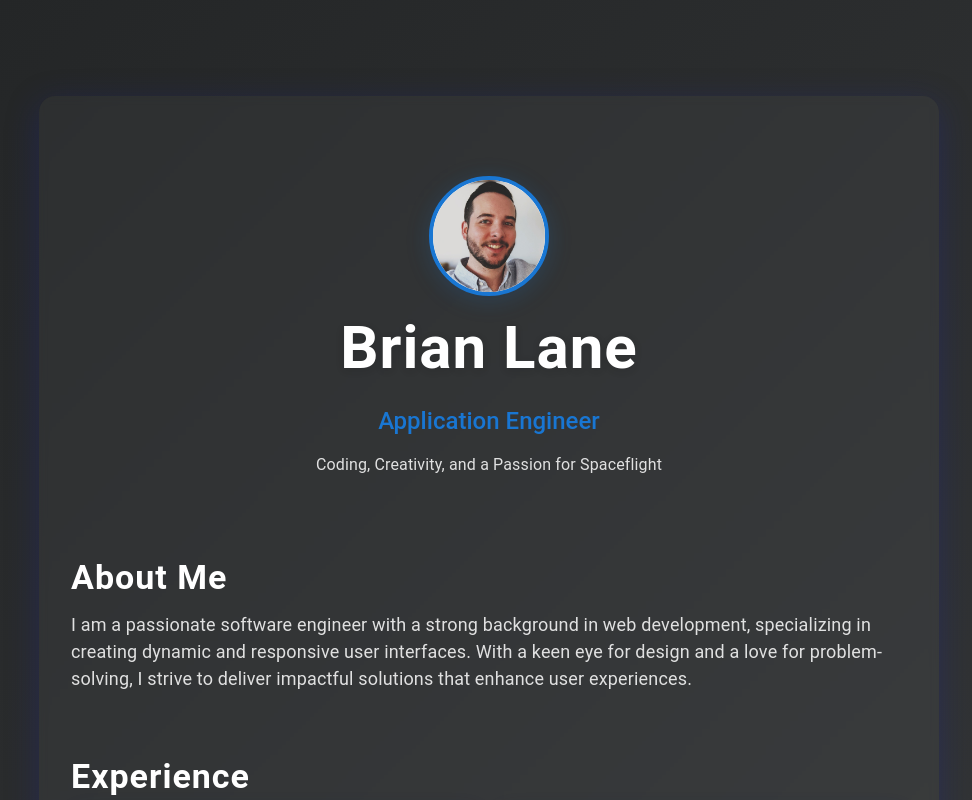
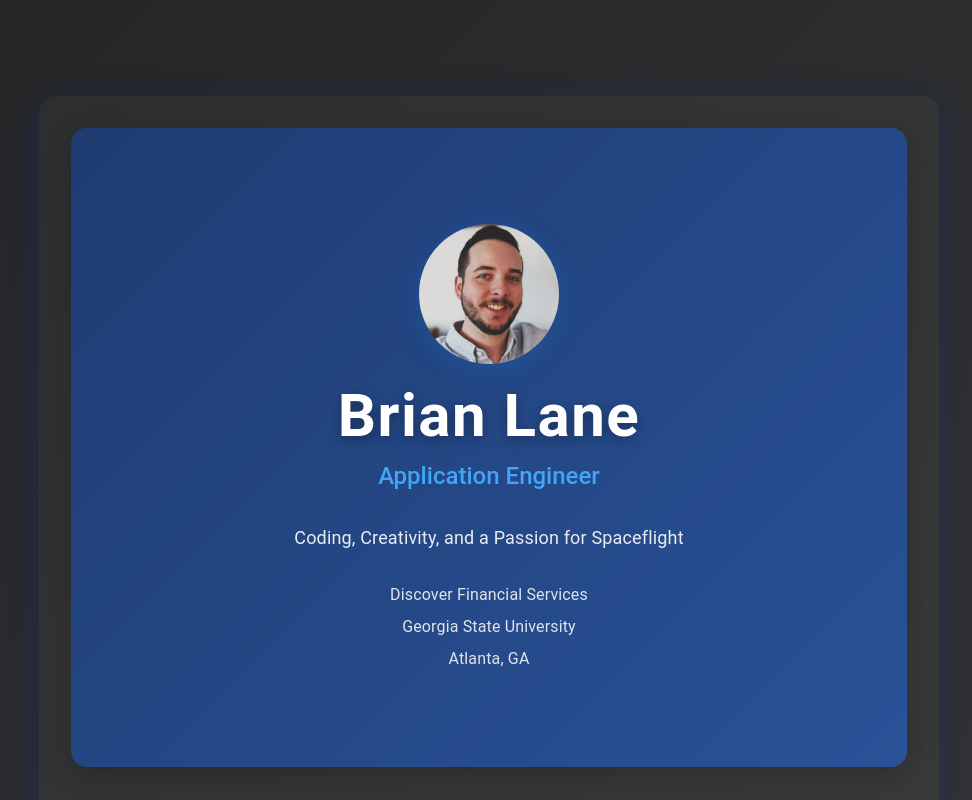
Before and after one commit to bplzizcool/brian-site, a React (Create React App) app: page / in a window 1280 px wide. Shown: the top 800 px of the page, without its empty margins (151-1123 px from the left). Built offline with nearby package versions, Linux system fonts and the light colour scheme.

Commit message:
More styling for Hero component

```diff
--- a/src/components/Hero/Hero.js
+++ b/src/components/Hero/Hero.js
@@ -3,46 +3,67 @@ import { Typography, Box, Avatar } from '@mui/material';
 import { styled } from '@mui/material/styles';
 import profile from '../../data/profile.json';
 
-const StyledHeroBox = styled(Box)({
+const StyledHeroBox = styled(Box)(({ theme }) => ({
     display: 'flex',
     flexDirection: 'column',
     alignItems: 'center',
-    paddingTop: 48,
-    paddingBottom: 48,
-});
+    paddingTop: theme.spacing(12),
+    paddingBottom: theme.spacing(12),
+    background: 'linear-gradient(135deg, #1e3c72, #2a5298)',
+    borderRadius: theme.spacing(2),
+    boxShadow: '0 8px 32px rgba(0,0,0,0.2)',
+}));
 
-const StyledAvatar = styled(Avatar)({
-    width: 120,
-    height: 120,
-    marginBottom: 16,
-    border: '4px solid #1976d2',
-    boxShadow: '0 4px 24px rgba(25, 118, 210, 0.2)',
-    background: 'white',
-});
+const StyledAvatar = styled(Avatar)(({ theme }) => ({
+    width: 140,
+    height: 140,
+    marginBottom: theme.spacing(2),
+    boxShadow: '0 4px 24px rgba(25, 118, 210, 0.3)',
+}));
 
-const StyledName = styled(Typography)({
+const StyledName = styled(Typography)(({ theme }) => ({
     fontWeight: 700,
-    letterSpacing: 1,
+    letterSpacing: 1.5,
     color: 'white',
-    textShadow: '0 2px 8px rgba(0,0,0,0.12)',
-});
+    textShadow: '0 4px 12px rgba(0,0,0,0.3)',
+    marginBottom: theme.spacing(1),
+}));
 
-const StyledPosition = styled(Typography)({
+const StyledPosition = styled(Typography)(({ theme }) => ({
     fontWeight: 500,
-});
+    color: theme.palette.primary.light,
+    marginBottom: theme.spacing(2),
+}));
 
-const StyledDescription = styled(Typography)({
-    marginTop: 16,
+const StyledDescription = styled(Typography)(({ theme }) => ({
+    marginTop: theme.spacing(2),
+    color: 'rgba(255,255,255,0.9)',
+    fontSize: 18,
+    textAlign: 'center',
+}));
+
+const StyledDetails = styled(Typography)(({ theme }) => ({
+    marginTop: theme.spacing(1),
     color: 'rgba(255,255,255,0.85)',
-});
+    fontSize: 16,
+}));
 
+const StyledDetailsContainer = styled(Box)(({ theme }) => ({
+    marginTop: theme.spacing(3),
+    textAlign: 'center',
+}));
 
 const Hero = () => (
     <StyledHeroBox>
         <StyledAvatar src={require('../../img/profile_pic.jpg')} alt={profile.Name} />
         <StyledName variant="h2" component="h1" gutterBottom>{profile.Name}</StyledName>
-        <StyledPosition variant="h5" color="primary">{profile.Position}</StyledPosition>
+        <StyledPosition variant="h5">{profile.Position}</StyledPosition>
         <StyledDescription variant="body1">{profile.Description}</StyledDescription>
+        <StyledDetailsContainer>
+            <StyledDetails>{profile.Company}</StyledDetails>
+            <StyledDetails>{profile.School}</StyledDetails>
+            <StyledDetails>{profile.Address}</StyledDetails>
+        </StyledDetailsContainer>
     </StyledHeroBox>
 );
 
```
